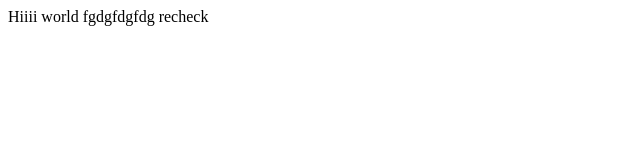
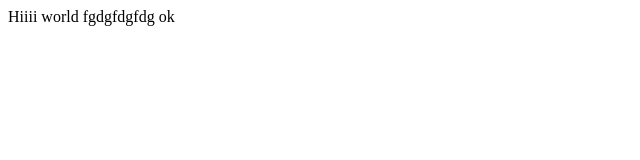
Before and after one commit to prathiusha/hospital-fullflow, a plain HTML site: page index.html in a window 1280 px wide. Shown: the full height of the page, 0-640 px from the left. Drawn offline with Linux system fonts and the light colour scheme.

Commit message:
ok added

```diff
--- a/index.html
+++ b/index.html
@@ -9,6 +9,6 @@
 </head>
 <body>
   Hiiii world fgdgfdgfdg
-  recheck
+  ok
 </body>
 </html>
```
